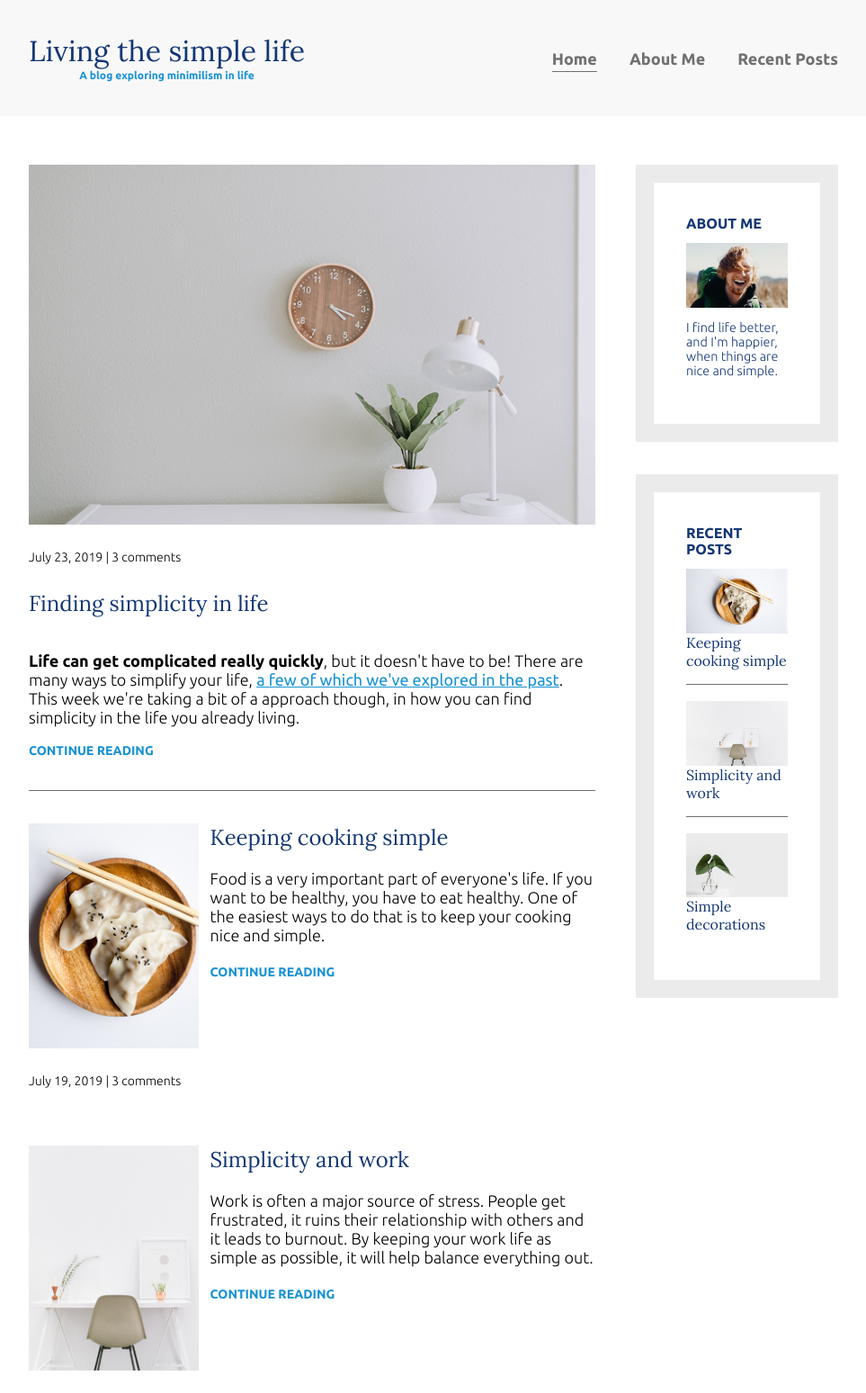
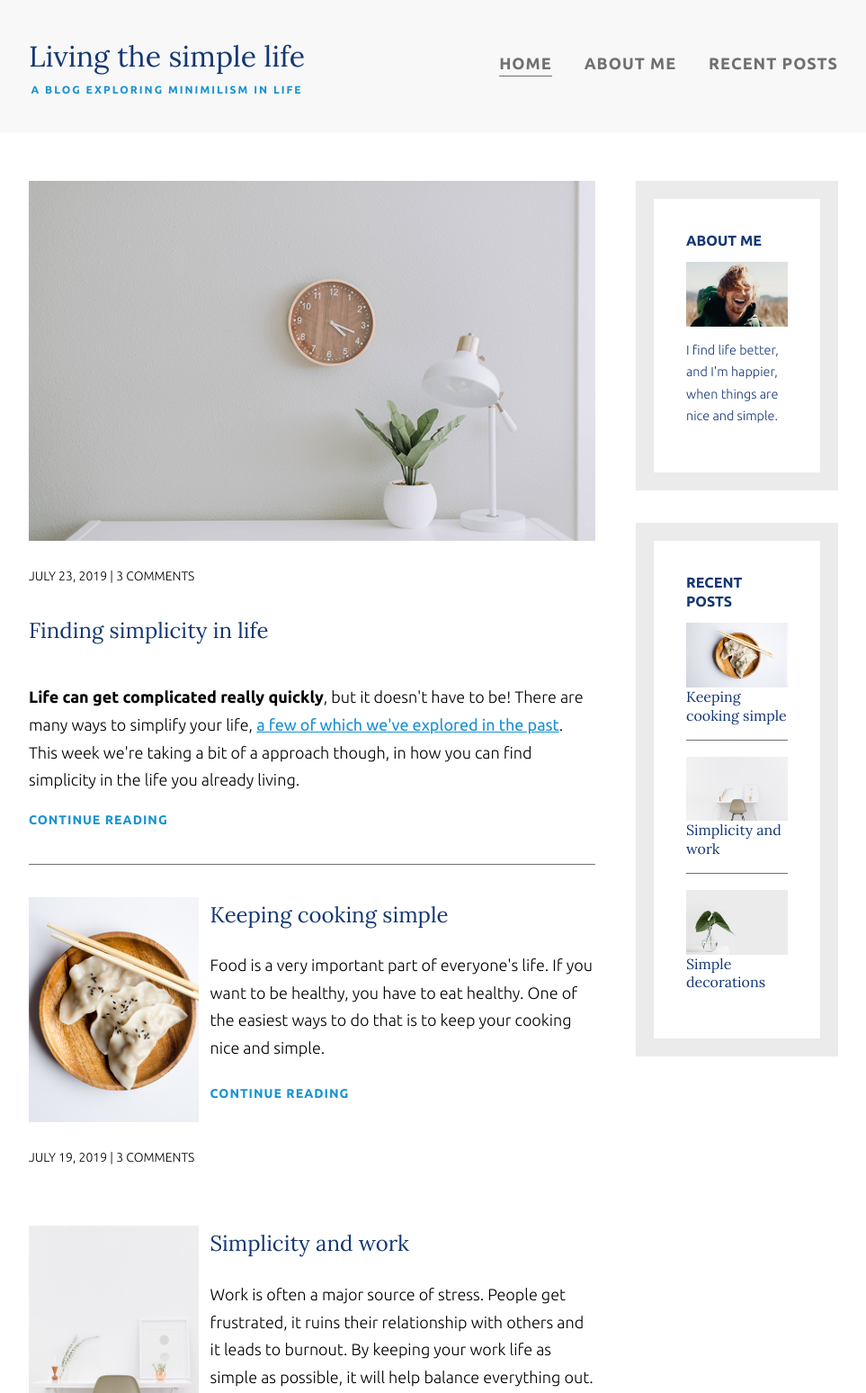
Before and after one commit to trome23/responsive-site-practice, a plain HTML site: page index.html in a window 1280 px wide. Shown: the top 1548 px of the page at 90% size, without its empty margins (158-1121 px from the left). Drawn offline with Linux system fonts and the light colour scheme.

Commit message:
added line spacing and height

```diff
--- a/index.css
+++ b/index.css
@@ -3,6 +3,7 @@ body {
     font-family: 'Ubuntu', sans-serif;
     font-size: 1.125rem;
     font-weight: 300;
+    line-height: 1.7;
 }
 
 img {
@@ -47,6 +48,8 @@ footer {
     font-size: .75rem;
     margin: 0;
     color: #1792d2;
+    text-transform: uppercase;
+    letter-spacing: 2px;
 }
 
 .article-title {
@@ -56,12 +59,15 @@ footer {
 .article-read-more,
 .article-info {
     font-size: 0.875rem;
+    text-transform: uppercase;
 }
 
 .article-read-more {
     color: #1792d2;
     text-decoration: none;
     font-weight: bold;
+    text-transform: uppercase;
+    letter-spacing: 1px;
 }
 
 .article-read-more:hover,
@@ -158,6 +164,8 @@ nav a {
     color: #707070;
     font-weight: 700;
     padding: .25em 0;
+    text-transform: uppercase;
+    letter-spacing: 1px;
 }
 
 nav a:hover,
@@ -254,6 +262,7 @@ nav a:focus {
 .widget-title,
 .widget-recent-post-title {
     font-size: 1rem;
+    line-height: 1.3;
 }
 
 .widget-body {
--- a/index.html
+++ b/index.html
@@ -39,7 +39,7 @@
                             This week we're taking a bit of a approach though, in how you can find simplicity in the life you already living.
                         </p>
                         <a href="#" class="article-read-more">
-                            CONTINUE READING
+                            Continue Reading
                         </a>
                     </article>
 
@@ -52,7 +52,7 @@
                                 Food is a very important part of everyone's life. If you want to be healthy, you have to eat healthy. One of the easiest ways to do that is to keep your cooking nice and simple.
                             </p>
                             <a href="#" class="article-read-more">
-                                CONTINUE READING
+                                Continue Reading
                             </a>
                         </div>
                         <div class="article-recent-secondary">
@@ -73,7 +73,7 @@
 
                             </p>
                             <a href="#" class="article-read-more">
-                                CONTINUE READING
+                                Continue Reading
                             </a>
                         </div>
                         <div class="article-recent-secondary">
@@ -93,7 +93,7 @@
                                 A home isn't a home until you've decorated a little. People either don't decorate, or they go overboard and it doesn't have the impact they were hoping for. Staying simple will help draw the eye where you want it to and make things pop like never before.
                             </p>
                             <a href="#" class="article-read-more">
-                                CONTINUE READING
+                                Continue Reading
                             </a>
                         </div>
                         <div class="article-recent-secondary">
```
